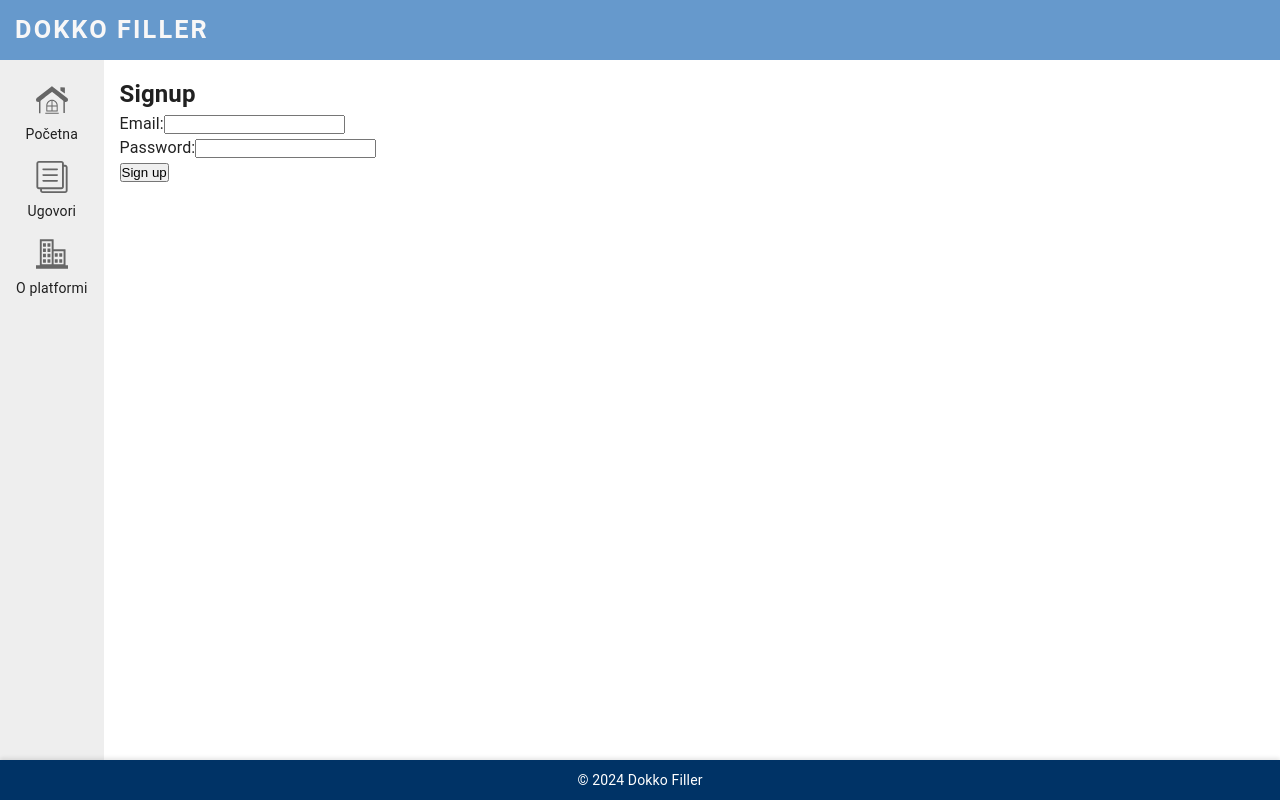
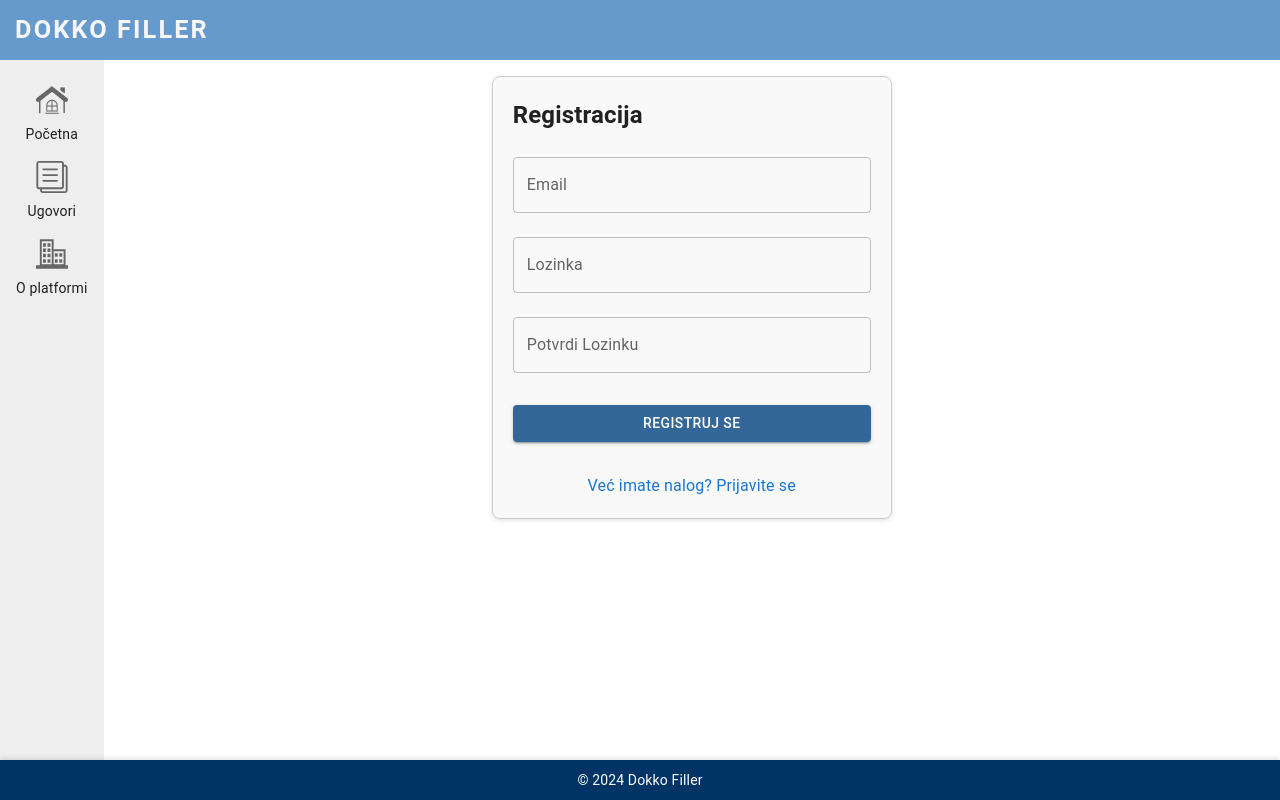
Before and after one commit to pavle995/dokko-filler, a React app: page /signup in a window 1280 px wide. Built offline with nearby package versions, Linux system fonts and the light colour scheme; what aws-amplify would draw is missing.

Commit message:
Style added to login and signup components.

```diff
--- a/src/components/Authentication/Login.jsx
+++ b/src/components/Authentication/Login.jsx
@@ -1,59 +1,90 @@
-import React, { useState } from 'react';
-import { signInUtil } from '../../utils/cognitoAuth';
+import React, { useState } from "react";
+import { Link } from "react-router-dom";
+import { signInUtil } from "../../utils/cognitoAuth";
+import CustomTextField from "~shared-components/CustomTextField/CustomTextField";
+import CustomForm from "~shared-components/CustomForm/CustomForm";
+import CustomButton from "~shared-components/CustomButton/CustomButton";
+import FormWrapper from "~shared-components/shared-styled-components/FormWrapper/FormWrapper";
+import LinkContainer from "~shared-components/shared-styled-components/LinkContainer/LinkContainer";
 
-const Login = () => {
-    const [email, setEmail] = useState('');
-    const [password, setPassword] = useState('');
-    const [error, setError] = useState('');
+function Login() {
+  const [email, setEmail] = useState("");
+  const [password, setPassword] = useState("");
+  const [emailError, setEmailError] = useState("");
+  const [passwordError, setPasswordError] = useState("");
 
   const handleLogin = (e) => {
     e.preventDefault();
+    setEmailError("");
+    setPasswordError("");
 
-        // Basic validation
-        if (!email || !password) {
-            setError('Both fields are required.');
+    let isValid = true;
+
+    if (!email) {
+      setEmailError("Email je obavezan.");
+      isValid = false;
+    } else if (!/\S+@\S+\.\S+/.test(email)) {
+      setEmailError("Email nije validan.");
+      isValid = false;
+    }
+
+    if (!password) {
+      setPasswordError("Lozinka je obavezna.");
+      isValid = false;
+    }
+
+    if (!isValid) {
       return;
     }
 
-        // Simulate login logic
-        console.log('Login attempted with:', { email, password });
-        setError('');
-
     signInUtil(email, password).catch((err) => {
-            console.log(err)
+      console.log(err);
+      setPasswordError("Neispravan email ili lozinka.");
     });
   };
 
   return (
-        <div>
-            <h2>Login</h2>
-            <form onSubmit={handleLogin}>
-                <div>
-                    <label htmlFor="email">Email:</label>
-                    <input
+    <FormWrapper>
+      <h2>Prijava</h2>
+      <CustomForm onSubmit={handleLogin}>
+        <CustomTextField
+          label="Email"
           type="email"
-                        id="email"
           value={email}
           onChange={(e) => setEmail(e.target.value)}
+          error={!!emailError}
+          helperText={emailError}
         />
-                </div>
 
-                <div>
-                    <label htmlFor="password">Password:</label>
-                    <input
+        <CustomTextField
+          label="Lozinka"
           type="password"
-                        id="password"
           value={password}
           onChange={(e) => setPassword(e.target.value)}
+          error={!!passwordError}
+          helperText={passwordError}
         />
-                </div>
 
-                {error && <p>{error}</p>}
+        <CustomButton
+          type="submit"
+          fullWidth
+          variant="contained"
+          color="primary"
+        >
+          Prijavi se
+        </CustomButton>
 
-                <button type="submit">Login</button>
-            </form>
-        </div>
+        <LinkContainer>
+          <Link
+            to="/signup"
+            style={{ textDecoration: "none", color: "#1976d2" }}
+          >
+            Nemate nalog? Registrujte se
+          </Link>
+        </LinkContainer>
+      </CustomForm>
+    </FormWrapper>
   );
-};
+}
 
 export default Login;
--- a/src/components/Authentication/Signup.jsx
+++ b/src/components/Authentication/Signup.jsx
@@ -1,57 +1,116 @@
-import React, { useState } from 'react';
-import { signUpUtil } from '../../utils/cognitoAuth';
+import React, { useState } from "react";
+import { Link } from "react-router-dom";
+import { signUpUtil } from "../../utils/cognitoAuth";
+import CustomTextField from "~shared-components/CustomTextField/CustomTextField";
+import CustomForm from "~shared-components/CustomForm/CustomForm";
+import CustomButton from "~shared-components/CustomButton/CustomButton";
+import FormWrapper from "~shared-components/shared-styled-components/FormWrapper/FormWrapper";
+import LinkContainer from "~shared-components/shared-styled-components/LinkContainer/LinkContainer";
 
-const Signup = () => {
-    const [email, setEmail] = useState('');
-    const [password, setPassword] = useState('');
-    const [error, setError] = useState('');
+function Signup() {
+  const [email, setEmail] = useState("");
+  const [password, setPassword] = useState("");
+  const [confirmPassword, setConfirmPassword] = useState("");
+  const [emailError, setEmailError] = useState("");
+  const [passwordError, setPasswordError] = useState("");
+  const [confirmPasswordError, setConfirmPasswordError] = useState("");
 
   const handleSignup = (e) => {
     e.preventDefault();
 
-        if (!email || !password) {
-            setError('Both fields are required.');
+    setEmailError("");
+    setPasswordError("");
+    setConfirmPasswordError("");
+
+    let isValid = true;
+
+    if (!email) {
+      setEmailError("Email je obavezan.");
+      isValid = false;
+    } else if (!/\S+@\S+\.\S+/.test(email)) {
+      setEmailError("Email nije validan.");
+      isValid = false;
+    }
+
+    if (!password) {
+      setPasswordError("Lozinka je obavezna.");
+      isValid = false;
+    } else if (password.length < 6) {
+      setPasswordError("Lozinka mora imati najmanje 6 karaktera.");
+      isValid = false;
+    }
+
+    if (!confirmPassword) {
+      setConfirmPasswordError("Potvrda lozinke je obavezna.");
+      isValid = false;
+    } else if (password !== confirmPassword) {
+      setConfirmPasswordError("Lozinke se ne podudaraju.");
+      isValid = false;
+    }
+
+    if (!isValid) {
       return;
     }
 
-        console.log('Signup attempted with:', { email, password });
-        setError('');
-
-        signUpUtil(email, password).then(res => console.log(res)).catch((err) => {
-            console.error(err)
+    signUpUtil(email, password)
+      .then((res) => console.log(res))
+      .catch((err) => {
+        console.error(err);
+        setEmailError("Došlo je do greške prilikom registracije.");
       });
   };
 
   return (
-        <div>
-            <h2>Signup</h2>
-            <form onSubmit={handleSignup}>
-                <div>
-                    <label htmlFor="email">Email:</label>
-                    <input
+    <FormWrapper>
+      <h2>Registracija</h2>
+      <CustomForm onSubmit={handleSignup}>
+        <CustomTextField
+          label="Email"
           type="email"
-                        id="email"
           value={email}
           onChange={(e) => setEmail(e.target.value)}
+          error={!!emailError}
+          helperText={emailError}
         />
-                </div>
 
-                <div>
-                    <label htmlFor="password">Password:</label>
-                    <input
+        <CustomTextField
+          label="Lozinka"
           type="password"
-                        id="password"
           value={password}
           onChange={(e) => setPassword(e.target.value)}
+          error={!!passwordError}
+          helperText={passwordError}
         />
-                </div>
 
-                {error && <p>{error}</p>}
+        <CustomTextField
+          label="Potvrdi Lozinku"
+          type="password"
+          value={confirmPassword}
+          onChange={(e) => setConfirmPassword(e.target.value)}
+          error={!!confirmPasswordError}
+          helperText={confirmPasswordError}
+        />
 
-                <button type="submit">Sign up</button>
-            </form>
-        </div>
+        <CustomButton
+          type="submit"
+          fullWidth
+          variant="contained"
+          color="primary"
+        >
+          Registruj se
+        </CustomButton>
+
+        <LinkContainer>
+          <Link
+            to="/login"
+            style={{ textDecoration: "none", color: "#1976d2" }}
+          >
+            Već imate nalog? Prijavite se
+          </Link>
+        </LinkContainer>
+      </CustomForm>
+    </FormWrapper>
   );
-};
+}
 
 export default Signup;
--- /dev/null
+++ b/src/components/PrivateRoute/PrivateRoute.jsx
@@ -0,0 +1,12 @@
+import React from "react";
+import { Navigate, Outlet } from "react-router-dom";
+
+const PrivateRoute = ({ isAuthenticated }) => {
+  if (!isAuthenticated) {
+    return <Navigate to="/login" replace />;
+  }
+
+  return <Outlet />;
+};
+
+export default PrivateRoute;
--- a/src/components/Root/Root.jsx
+++ b/src/components/Root/Root.jsx
@@ -8,8 +8,11 @@ import HomePage from "~pages/HomePage/HomePage";
 import GenerateDocumentPage from "~pages/GenerateDocumentPage/GenerateDocumentPage";
 import Login from "~components/Authentication/Login";
 import Signup from "~components/Authentication/Signup";
+import PrivateRoute from "~components/PrivateRoute/PrivateRoute";
 
 function Root() {
+  const isAuthenticated = false;
+
   return (
     <Router>
       <Layout>
@@ -17,12 +20,16 @@ function Root() {
           <Route path="/" element={<HomePage />} />
           <Route path="/login" element={<Login />} />
           <Route path="/signup" element={<Signup />} />
-          <Route path="/documents" element={<DocumentsList />} />
-          <Route
-            path="/documents/create/:name/:id"
-            element={<GenerateDocumentPage />}
-          />
           <Route path="/about" element={<AboutPage />} />
+
+          <Route element={<PrivateRoute isAuthenticated={isAuthenticated} />}>
+            <Route path="/documents" element={<DocumentsList />} />
+            <Route
+              path="/documents/create/:name/:id"
+              element={<GenerateDocumentPage />}
+            />
+          </Route>
+
           <Route path="*" element={<PageNotFound />} />
         </Routes>
       </Layout>
--- /dev/null
+++ b/src/shared-components/CustomButton/CustomButton.jsx
@@ -0,0 +1,18 @@
+import React from "react";
+import Button from "@mui/material/Button";
+
+const CustomButton = ({ children, type, fullWidth, variant, color }) => {
+  return (
+    <Button
+      type={type}
+      fullWidth={fullWidth}
+      variant={variant || "contained"}
+      color={color || "primary"}
+      sx={{ mt: 3, mb: 2 }}
+    >
+      {children}
+    </Button>
+  );
+};
+
+export default CustomButton;
--- /dev/null
+++ b/src/shared-components/CustomForm/CustomForm.jsx
@@ -0,0 +1,12 @@
+import React from "react";
+import { Box } from "@mui/material";
+
+const CustomForm = ({ children, onSubmit }) => {
+  return (
+    <Box component="form" onSubmit={onSubmit} noValidate sx={{ mt: 1 }}>
+      {children}
+    </Box>
+  );
+};
+
+export default CustomForm;
--- /dev/null
+++ b/src/shared-components/CustomTextField/CustomTextField.jsx
@@ -0,0 +1,27 @@
+import React from "react";
+import TextField from "@mui/material/TextField";
+
+const CustomTextField = ({
+  label,
+  type,
+  value,
+  onChange,
+  error,
+  helperText,
+}) => {
+  return (
+    <TextField
+      label={label}
+      type={type}
+      value={value}
+      onChange={onChange}
+      error={error}
+      helperText={helperText}
+      fullWidth
+      margin="normal"
+      variant="outlined"
+    />
+  );
+};
+
+export default CustomTextField;
--- /dev/null
+++ b/src/shared-components/shared-styled-components/FormWrapper/FormWrapper.jsx
@@ -0,0 +1,13 @@
+import styled from "styled-components";
+
+const FormWrapper = styled.div`
+  max-width: 400px;
+  margin: auto auto;
+  padding: 20px;
+  border: 1px solid #ccc;
+  border-radius: 8px;
+  background-color: #f9f9f9;
+  box-shadow: 0 2px 4px rgba(0, 0, 0, 0.1);
+`;
+
+export default FormWrapper;
--- /dev/null
+++ b/src/shared-components/shared-styled-components/LinkContainer/LinkContainer.jsx
@@ -0,0 +1,8 @@
+import styled from "styled-components";
+
+const LinkContainer = styled.div`
+  margin-top: 16px;
+  text-align: center;
+`;
+
+export default LinkContainer;
```
Also changed, not shown: 1 other file (tests, documents, lock files or other folders). Lines whose indentation alone changed are shown as unchanged.
